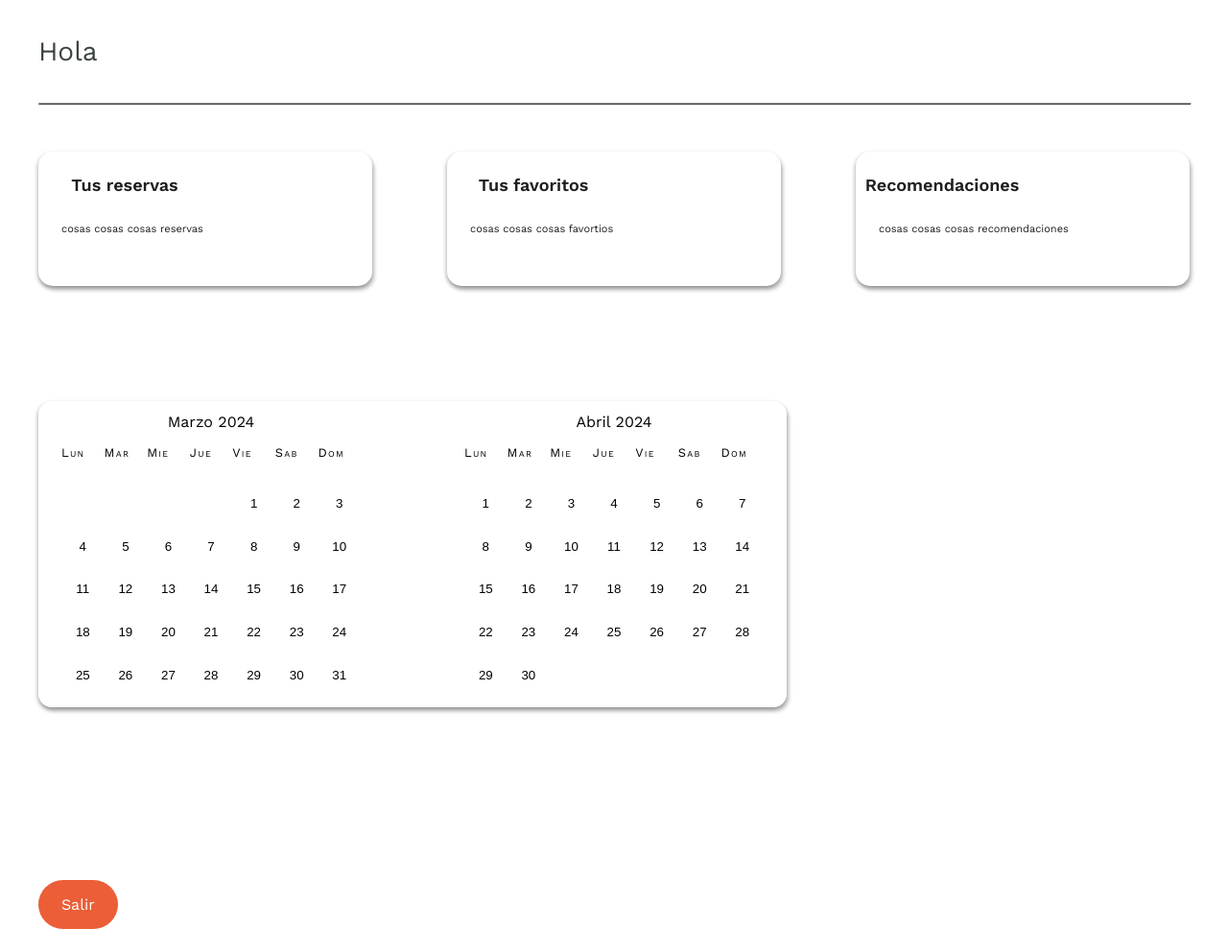
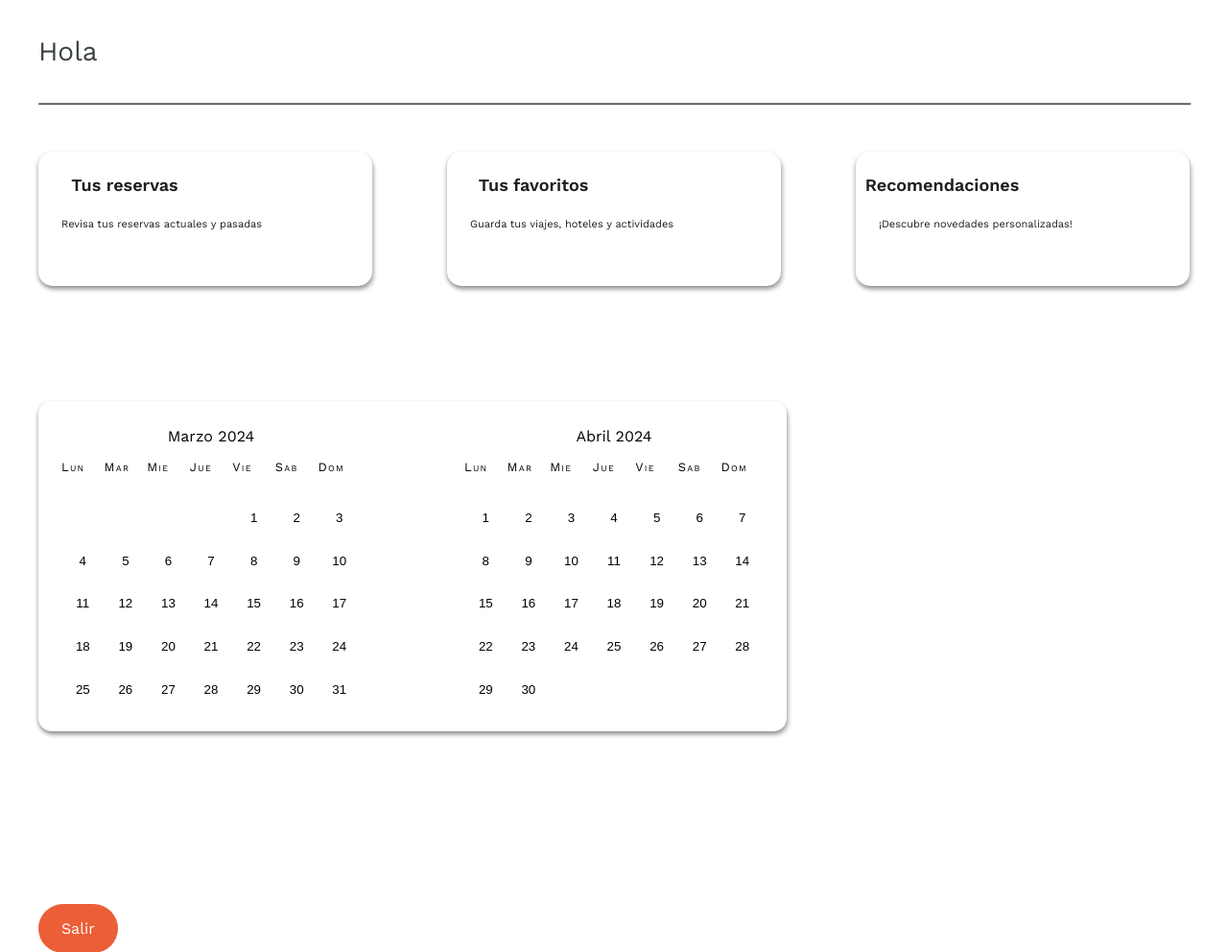
Before and after one commit to Los-traicionados/senda, a Django app: page /perfil in a window 1280 px wide. Shown: the part 100-1092 px from the top of the page at 96% size. Run offline with Django 4.2, Linux system fonts and the light colour scheme; parts of the project's set-up code (start-up, migrations or seed data) failed here and were passed over.

Commit message:
add pages

```diff
--- a/static/css/perfil.css
+++ b/static/css/perfil.css
@@ -17,10 +17,24 @@ hr {
 	background: var(--Grey-Text, #3C4440);
 }
 
+.title {
+	align-items: flex-start;
+	justify-content: left;
+}
+
 .button-container {
 	display: flex;
 	align-items: flex-start;
 	justify-content: space-between;
+	width: 100%;
+	margin-top: 3rem;
+	/* gap: auto; */
+}
+
+.header-container {
+	display: flex;
+	align-items: flex-start;
+	justify-content: left;
 	width: 100%;
 	margin-top: 3rem;
 	/* gap: auto; */
@@ -43,18 +57,16 @@ hr {
 /* .button:hover {
 		background-color: #2980b9;
 } */
-
+.a {
+	text-decoration: none;
+}
 .major_text {
 	width: 132px;
-
-
-
 	display: inline-flex;
 	/* padding: 24px 23px; */
 	justify-content: center;
 	align-items: center;
 	gap: 10px;
-
 
 	color: #1E1E1E;
 	font-family: Work Sans;
@@ -124,7 +136,8 @@ hr {
 	gap: 15px;
 	padding: 12px 24px;
 	height: 100%;
-
+	margin-top: 15px;
+	margin-bottom: 10px;
 	border-radius: 15px;
 	background: #FFF;
 }
@@ -139,7 +152,7 @@ hr {
 	font-weight: 500;
 	line-height: normal;
 	color: var(--clr_black);
-
+	/* margin-top: 15px; */
 	flex: 1;
 	text-align: center;
 }
@@ -234,3 +247,16 @@ hr {
 	background-color: var(--clr_orange);
 	color: var(--clr_white);
 }
+
+.boton-atras
+{
+	margin-top: 35px;
+	border: none;
+	cursor: pointer;
+	background-color: white;
+	color: #3C4440;
+    padding: 10px 20px;
+    font-size: 20px;
+	border-radius: 5px;
+    margin-right: 10px;
+}
--- a/templates/paginas/perfil.html
+++ b/templates/paginas/perfil.html
@@ -2,25 +2,25 @@
 {% load static %}
 {% block title %} {{request.user.username }} {% endblock %}
 {% block content %}
+<link rel="stylesheet" href="perfil.css">
 <div>
 	<h4>Hola {{request.user.username }}</h4>
 	<hr>
 </div>
 <div class="button-container">
-	<div class="button">
-		<div><a class="major_text"> Tus reservas</a></div>
-		<div><a class="minor_text"> cosas cosas cosas reservas</a></div>
-	</div>
-	<div class="button">
-		<div><a class="major_text"> Tus favoritos</a></div>
-		<div><a class="minor_text"> cosas cosas cosas favortios</a></div>
-	</div>
-	<div class="button">
-		<div><a class="major_text"> Recomendaciones</a></div>
-		<div><a class="minor_text"> cosas cosas cosas recomendaciones</a></div>
-	</div>
+	<a class="button" href="{% url 'tus-reservas' %}">
+		<div class="major_text" >Tus reservas</div>
+		<div class="minor_text">Revisa tus reservas actuales y pasadas</div>
+	</a>
+	<a class="button" href="{% url 'tus-favoritos' %}">
+		<div class="major_text" >Tus favoritos</div>
+		<div class="minor_text"> Guarda tus viajes, hoteles y actividades</div>
+	</a>
+	<a class="button" href="{% url 'recomendaciones' %}">
+		<div class="major_text" >Recomendaciones</div>
+		<div class="minor_text">¡Descubre novedades personalizadas!</div>
+	</a>
 </div>
-
 
 <div class="calendar-container">
 	<div class="calendar">
--- a/user/urls.py
+++ b/user/urls.py
@@ -8,4 +8,7 @@ urlpatterns = [
     path('logout', views.logout_view, name='logout'),
     path('perfil', views.perfil, name='perfil'),
     path('registro', views.registro, name='registro'),
+	path('tus-reservas', views.tus_reservas, name='tus-reservas'),
+	path('tus-favoritos', views.tus_favoritos, name='tus-favoritos'),
+	path('recomendaciones', views.recomendaciones, name='recomendaciones'),
 ] + static(settings.MEDIA_URL, document_root = settings.MEDIA_ROOT)
--- a/user/views.py
+++ b/user/views.py
@@ -51,3 +51,13 @@ def registro(request):
             messages.add_message(request, messages.ERROR, 'Contraseñas no coinciden')
 
     return render(request, 'paginas/registro.html')
+
+def tus_reservas(request):
+    return render(request, 'paginas/tus-reservas.html')
+
+def tus_favoritos(request):
+    return render(request, 'paginas/tus-favoritos.html')
+
+
+def recomendaciones(request):
+    return render(request, 'paginas/recomendaciones.html')
```
Also changed, not shown: templates/paginas/recomendaciones.html (added, +16 -0 lines), templates/paginas/tus-favoritos.html (added, +16 -0 lines), templates/paginas/tus-reservas.html (added, +16 -0 lines).
